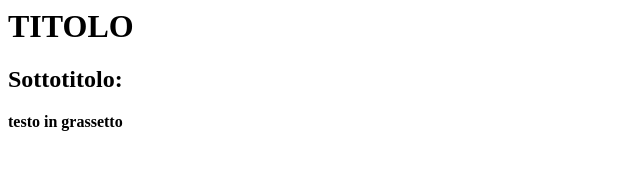
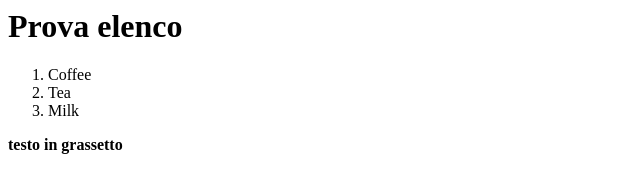
Before and after one commit to Liceo-Bellinzona/introduzione-html-css-Enea-Rivera, a plain HTML site: page index.html in a window 1280 px wide. Shown: the whole page, without its empty margins (0-640 px from the left). Drawn offline with Linux system fonts and the light colour scheme.

Commit message:
Prova elenco 22.01.2024

```diff
--- a/index.html
+++ b/index.html
@@ -1,6 +1,10 @@
-<h1>TITOLO</h1>
-<H2>Sottotitolo:</H2>
+<h1>Prova elenco</h1>
+
 
 <p>
-
+    <ol>
+        <li>Coffee</li>
+        <li>Tea</li>
+        <li>Milk</li>
+      </ol>
 <b> testo in grassetto</b>
```
